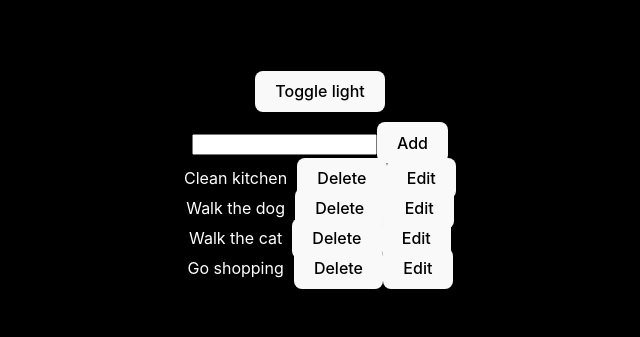
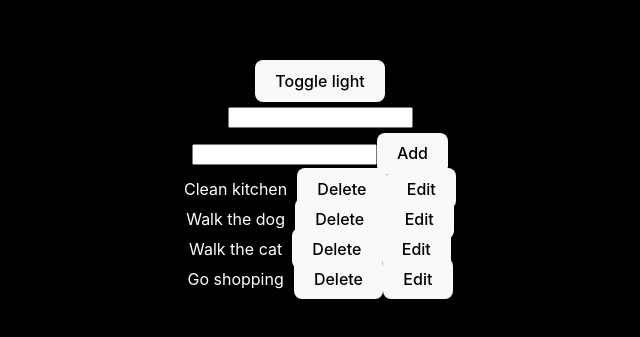
Before and after one commit to Kuciuks/react-todo-list, a React (Vite) app: page / in a window 1280 px wide. Shown: the part 223-560 px from the top of the page, without its empty margins (320-960 px from the left). Built offline with nearby package versions, Linux system fonts and the light colour scheme.

Commit message:
adding a search bar for filtering out list options

```diff
--- a/src/App.jsx
+++ b/src/App.jsx
@@ -1,5 +1,6 @@
 import ToggleButton from './Components/ToggleButton.jsx'
 import TodoComponent from './Components/TodoComponent.jsx'
+import SearchBar from './Components/SearchBar.jsx'
 import { useMode } from './Provider/ModeProvider.jsx'
 import './Styles/App.css'
 
@@ -10,6 +11,7 @@ function App() {
     return(
         <div className="container" style={{backgroundColor: mode == "dark" ? "white" : "black", color: mode == "dark" ? "black" : "white"}}>
                 <ToggleButton />
+                <SearchBar />
                 <TodoComponent />
         </div>
     )
--- /dev/null
+++ b/src/Components/SearchBar.jsx
@@ -0,0 +1,18 @@
+import { useState } from 'react'
+import {useTodoList} from '../Provider/TodoListProvider'
+
+export default function SearchBar() {
+
+    const [input, setInput] = useState("")
+
+    const {todoList, setTodosList} = useTodoList()
+
+    const handleInput = (e) => {
+        setInput(e.target.value)
+        setTodosList(input)
+    }
+
+    return(
+        <input value={input} onChange={handleInput}></input>
+    )
+}
--- a/src/Components/TodoComponent.jsx
+++ b/src/Components/TodoComponent.jsx
@@ -1,5 +1,6 @@
 import { useReducer, useRef } from "react"
 import '../Styles/TodoComponent.css'
+import {useTodoList} from '../Provider/TodoListProvider'
 
 const reducer = (state, {type, payload}) =>{
     switch(type){
@@ -58,6 +59,7 @@ export default function TodoComponent(){
 
     const newTodoRef = useRef()
 
+    const {todoList, setTodoList} = useTodoList(InitialList)
 
     const handleAddTodo = () =>{
         dispatch({
@@ -65,6 +67,7 @@ export default function TodoComponent(){
             payload: {task: newTodoRef.current.value}
         })
         newTodoRef.current.value = ""
+        setTodoList(todoList, "")
     }
 
     const handleDelete = (id) =>{
@@ -92,7 +95,7 @@ export default function TodoComponent(){
             }
         })
     }
-    console.log("State :",state,"\nTodos :",state.todos)
+
     return(
         <div className="todo-container">
 
--- /dev/null
+++ b/src/Provider/TodoListProvider.jsx
@@ -0,0 +1,30 @@
+import {useState, useContext, createContext } from "react";
+
+const TodoListContext = createContext()
+
+const TodoListProvider = ({children}) => {
+
+    const [todoList, setTodoList] = useState()
+
+    const manageTodoList = (todos,text) => {
+        todos.forEach(element => {
+            if(element.task.includes(text)){
+                todoArray.push(element)
+            }
+        });
+    }
+
+
+    return(
+        <TodoListContext.Provider value={{
+            todoList, importTodoList: (todos,text) => manageTodoList}}>
+            {children}
+        </TodoListContext.Provider>
+    )
+}
+
+let todoArray = []
+
+export const useTodoList = () => useContext(TodoListContext)
+
+export default TodoListProvider
--- a/src/Styles/App.css
+++ b/src/Styles/App.css
@@ -5,7 +5,7 @@
     justify-content: center;
     align-items: center;
     flex-direction: column;
-    transition: background-color 2s;
+    transition: 2s;
     background-color: antiquewhite;
 }
 
--- a/src/main.jsx
+++ b/src/main.jsx
@@ -3,11 +3,14 @@ import ReactDOM from 'react-dom/client'
 import App from './App.jsx'
 import './index.css'
 import ModeProvider from './Provider/ModeProvider.jsx'
+import TodoListProvider from './Provider/TodoListProvider.jsx'
 
 ReactDOM.createRoot(document.getElementById('root')).render(
   <React.StrictMode>
-    <ModeProvider>
-      <App />
-    </ModeProvider>
+    <TodoListProvider>
+      <ModeProvider>
+        <App />
+      </ModeProvider>
+    </TodoListProvider>
   </React.StrictMode>,
 )
```
